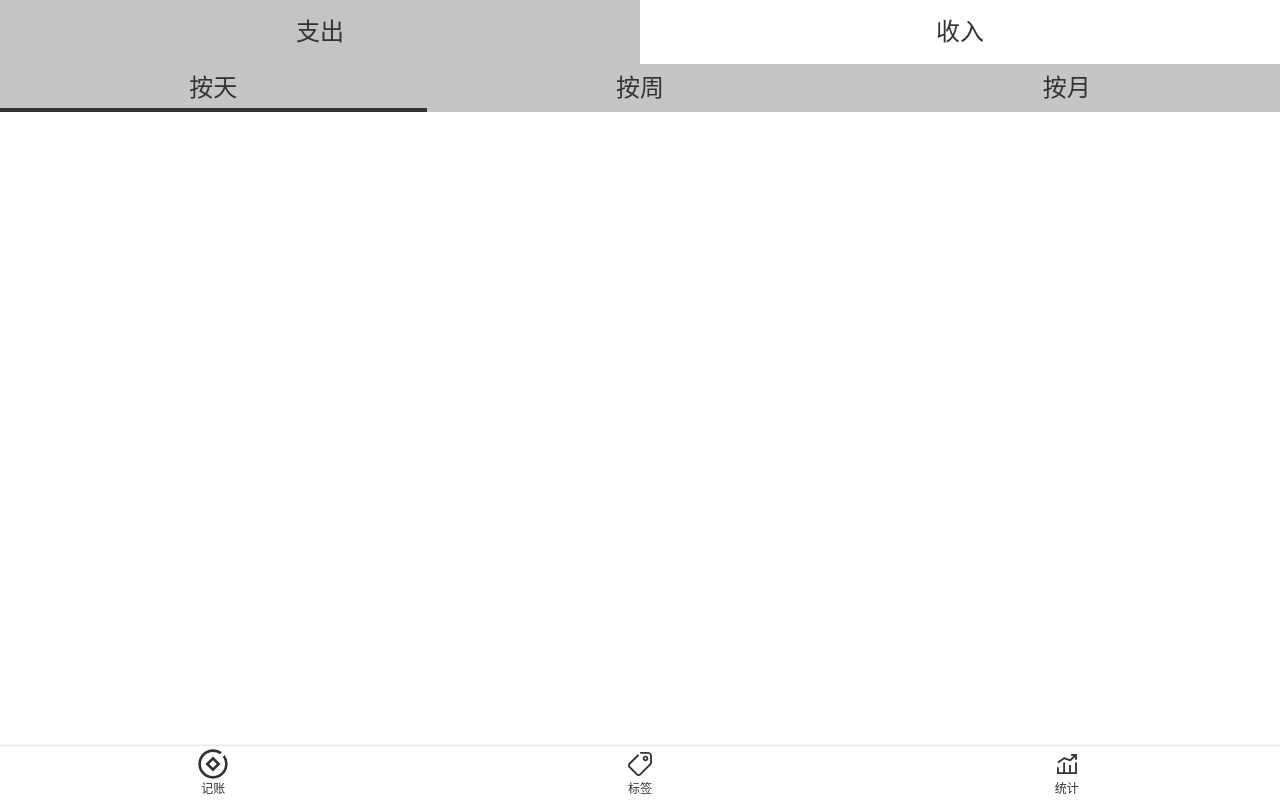
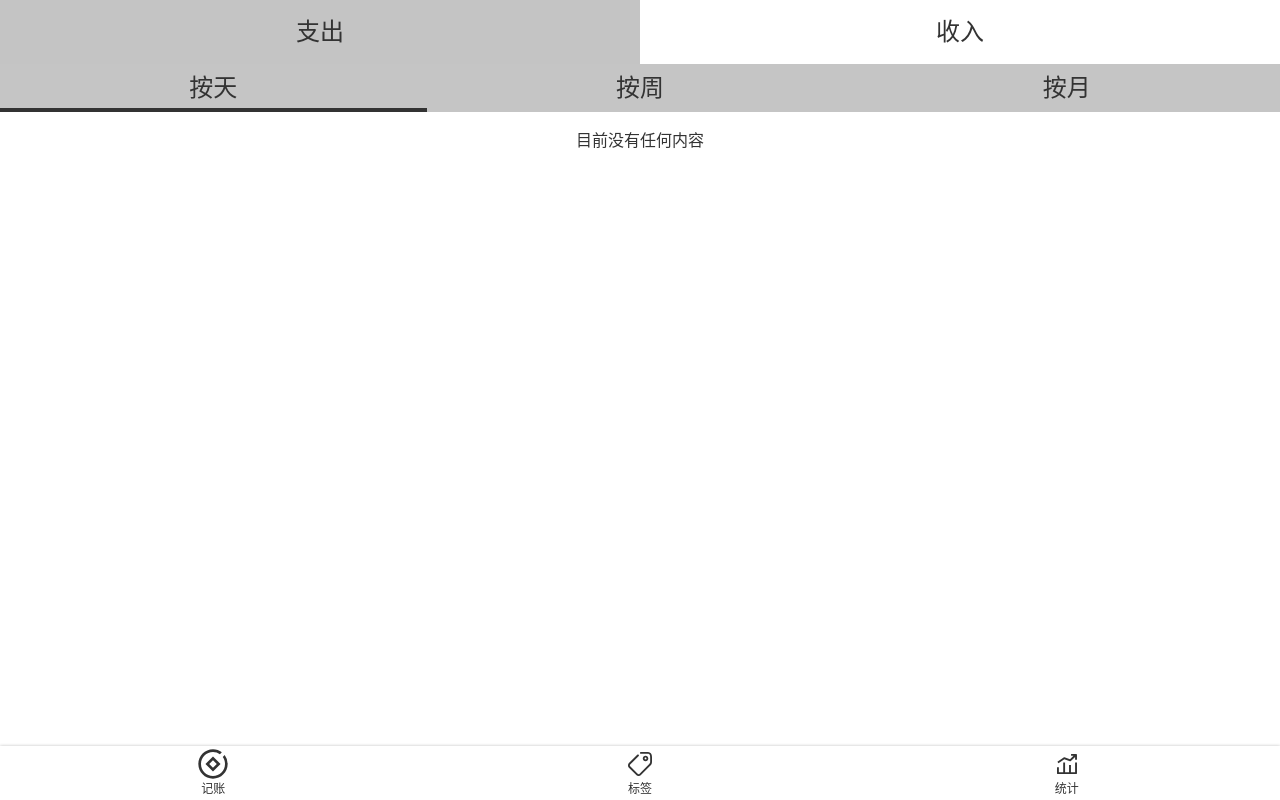
Before and after one commit to zheng013/morney-build, a Vue app: page /#/statistics in a window 1280 px wide. Built offline with nearby package versions, Linux system fonts and the light colour scheme.

Commit message:
修复notes信息重置的问题，利用value.sync

```diff
--- a/src/components/Layout.vue
+++ b/src/components/Layout.vue
@@ -19,7 +19,7 @@
     .layout-wrapper{
         display: flex;
         flex-direction: column;
-        height: 100vh;
+        min-height: 100vh;
     }
     .content{
         overflow: auto;
--- a/src/views/Money.vue
+++ b/src/views/Money.vue
@@ -4,7 +4,7 @@
         {{record}}
         <Tags @update:value="onUpdateTags"/>
         <div class="form-wrapper">
-            <FormItem field-name="备注" @update:value="onUpdateNotes" place-holder="在这里输入备注"/>
+            <FormItem field-name="备注" :value.sync="record.notes" place-holder="在这里输入备注"/>
         </div>
         <Tabs :data-source='typeList' :value.sync="record.type"/>
         <NumberPad @update:value="onUpdateAmount" @submit="saveRecord"/>
@@ -54,11 +54,6 @@
       }
     }
 
-    onUpdateNotes(notes: string) {
-      if (this.record) {
-        this.record.notes = notes;
-      }
-    }
 
     onUpdateAmount(number: string) { //通过$emit传出的事件都是以字符串传值。
       if (this.record) {
@@ -69,6 +64,7 @@
     saveRecord() {
       if (this.record) {
         this.$store.commit("createRecord", this.record);
+        this.record.notes=''
       }
     }
   }
--- a/src/views/Statistics.vue
+++ b/src/views/Statistics.vue
@@ -2,7 +2,7 @@
     <Layout>
         <Tabs :data-source='typeList' class-prefix="type" :value.sync="type"/>
         <Tabs :data-source='intervalList' class-prefix="interval" :value.sync="intervalType"/>
-        <ol>
+        <ol v-if="result.length>0">
             <li v-for="(group,index) in result" :key="index">
                 <h3 class="title">{{beautyTitle(group.title)}} <span>¥{{group.total}}</span></h3>
                 <ol>
@@ -14,6 +14,9 @@
                 </ol>
             </li>
         </ol>
+        <div v-else class="noResult">
+            目前没有任何内容
+        </div>
     </Layout>
 </template>
 
@@ -63,7 +66,6 @@
       //   items: RecordItem[]
       // }
       const {recordList} = this;
-      if (recordList.length === 0) {return [];}
       // for (let i = 0; i < recordList.length; i++) {
       //   const [date, time] = recordList[i].createAt.split("T");
       //   hashTable[date] = hashTable[date] || {title: date, items: []};
@@ -71,6 +73,7 @@
       // }
       type Result = { title: string, total?: number, items: RecordItem[] }[]
       const newRecordList = clone(recordList as RecordItem[]).filter(item => item.type === this.type).sort((a, b) => dayjs(b.createAt).valueOf() - dayjs(a.createAt).valueOf());
+      if (newRecordList.length === 0) {return [];}
       const hashTable: Result = [{
         title: dayjs(newRecordList[0].createAt).format("YYYY-MM-DD"),
         items: [newRecordList[0]]
@@ -94,6 +97,10 @@
 </script>
 
 <style lang="scss" scoped>
+    .noResult{
+        padding-top: 16px;
+        text-align: center;
+    }
     ::v-deep .type-item {
         background: white;
 
```
